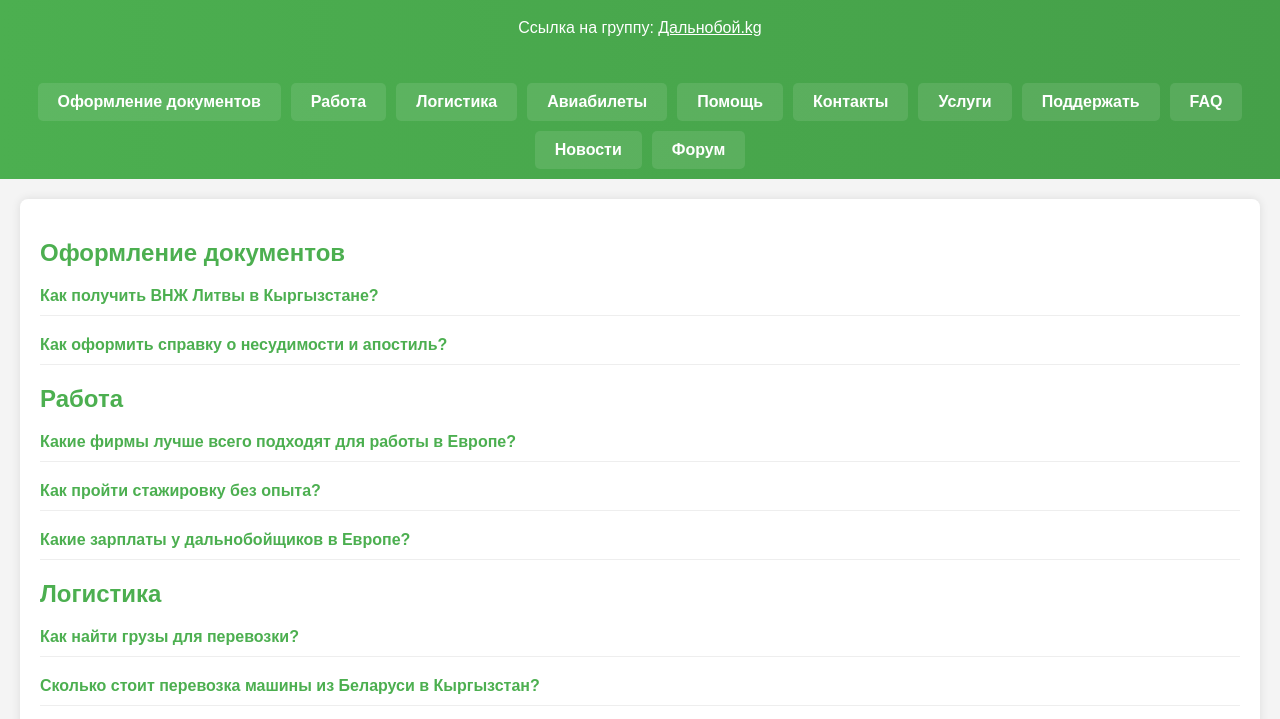
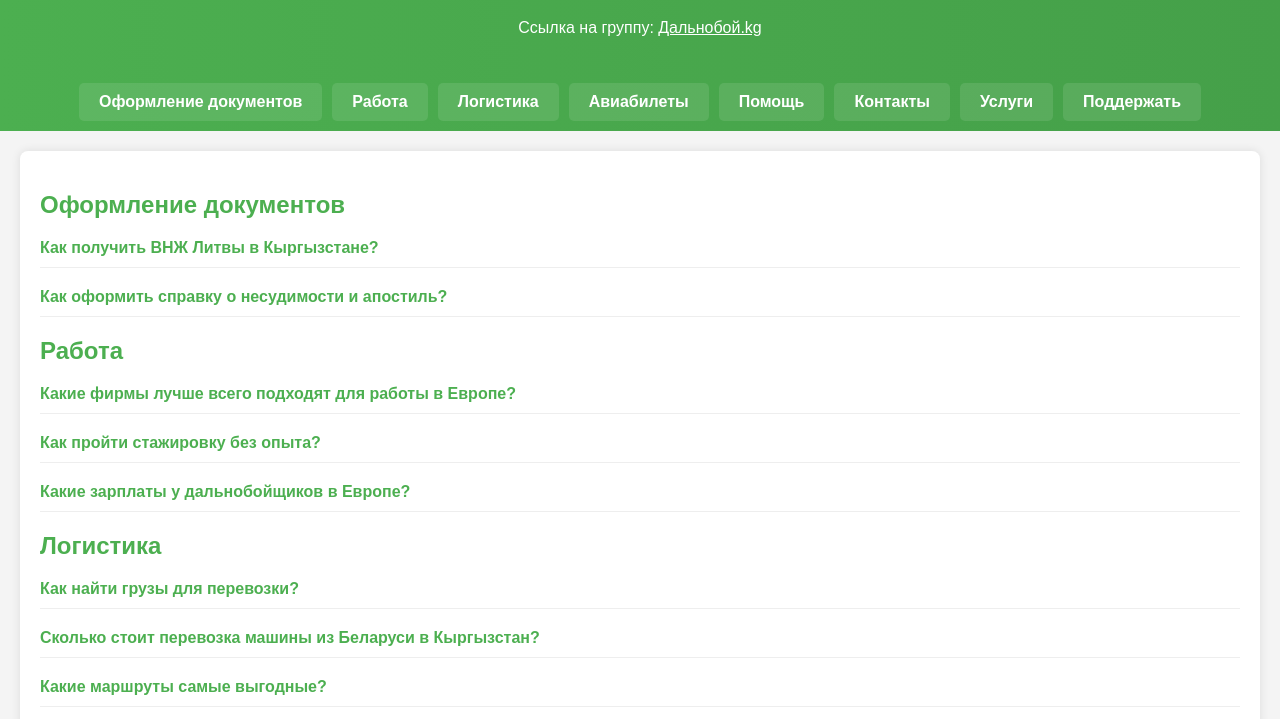
Before and after one commit to KadyrovKadyrov/Dalnoboykg.io, a plain HTML site: page index.html in a window 1280 px wide. Shown: the part 81-800 px from the top of the page. Drawn offline with Linux system fonts and the light colour scheme.

Commit message:
Update index.html

```diff
--- a/index.html
+++ b/index.html
@@ -113,9 +113,6 @@
         <a href="#contacts">Контакты</a>
         <a href="#services">Услуги</a>
         <a href="#donate">Поддержать</a>
-        <a href="#faq">FAQ</a>
-        <a href="#news">Новости</a>
-        <a href="#forum">Форум</a>
     </nav>
 
     <!-- Основной контент -->
```
